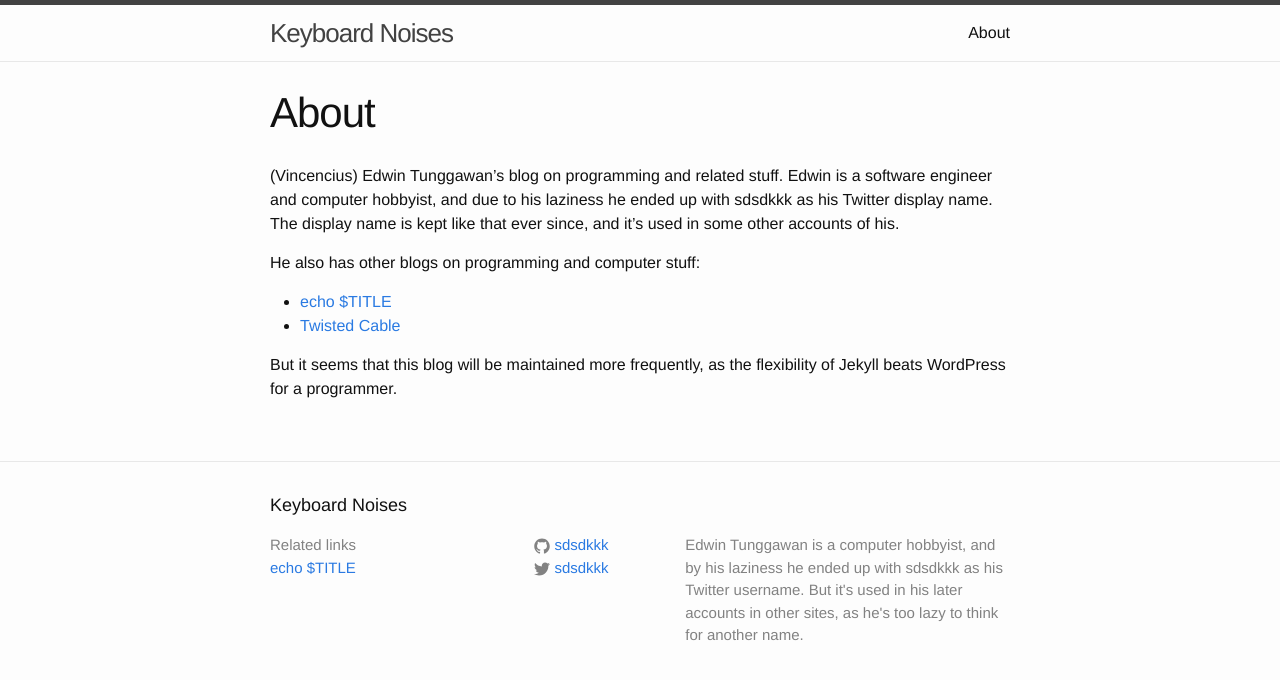
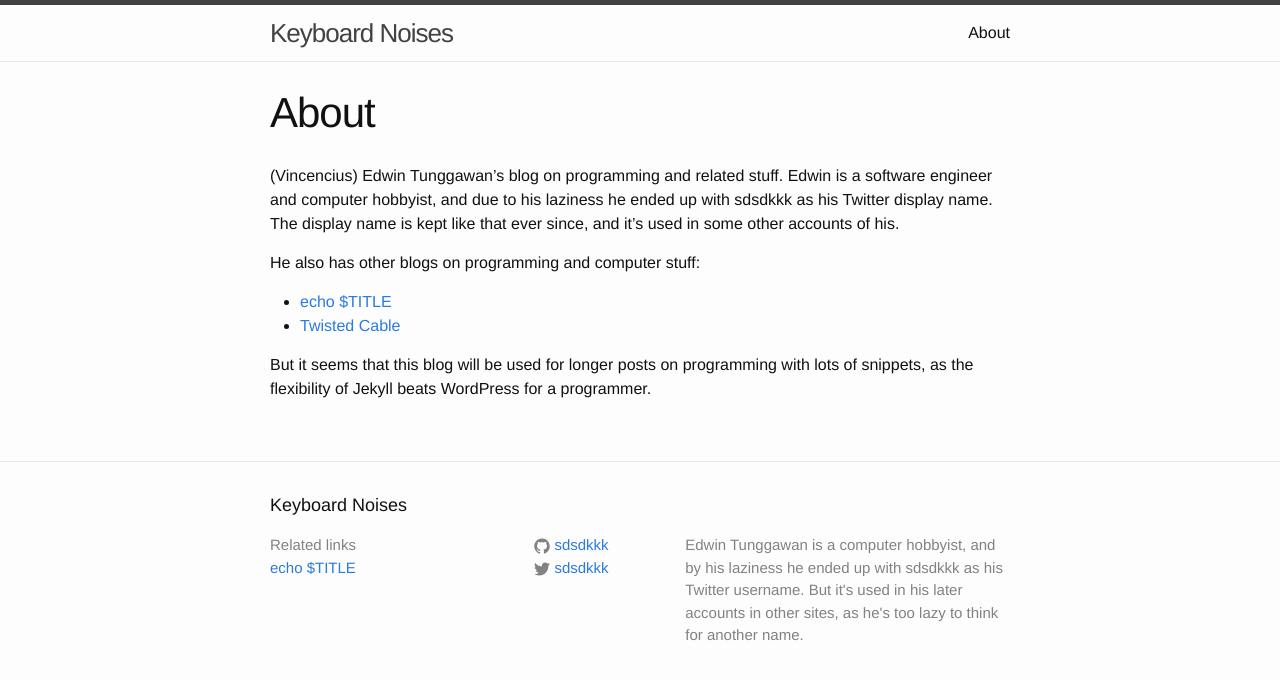
Before and after one commit to sdsdkkk/sdsdkkk.github.io, a Jekyll site: the page built from about.md, in a window 1280 px wide. Shown: the top 680 px of the page. Built offline with Jekyll 4.4.1, drawn with Linux system fonts in a browser that asks for light colours.

Commit message:
update about

```diff
--- a/about.md
+++ b/about.md
@@ -11,7 +11,7 @@ He also has other blogs on programming and computer stuff:
 * [echo $TITLE][sdsdkkk]
 * [Twisted Cable][utwistedp]
 
-But it seems that this blog will be maintained more frequently, as the flexibility of Jekyll beats WordPress for a programmer.
+But it seems that this blog will be used for longer posts on programming with lots of snippets, as the flexibility of Jekyll beats WordPress for a programmer.
 
 [sdsdkkk]:             http://sdsdkkk.wordpress.com
 [utwistedp]:           http://utwistedp.wordpress.com
```
